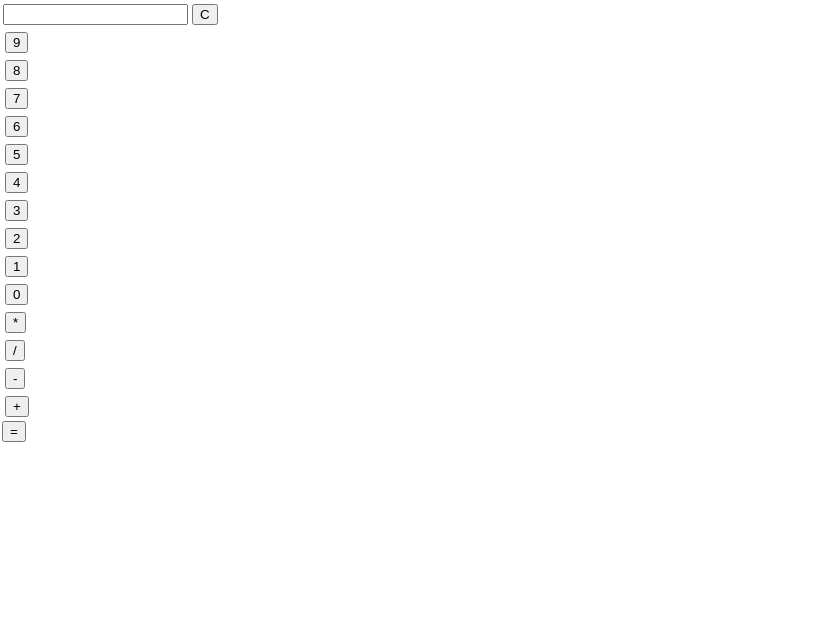
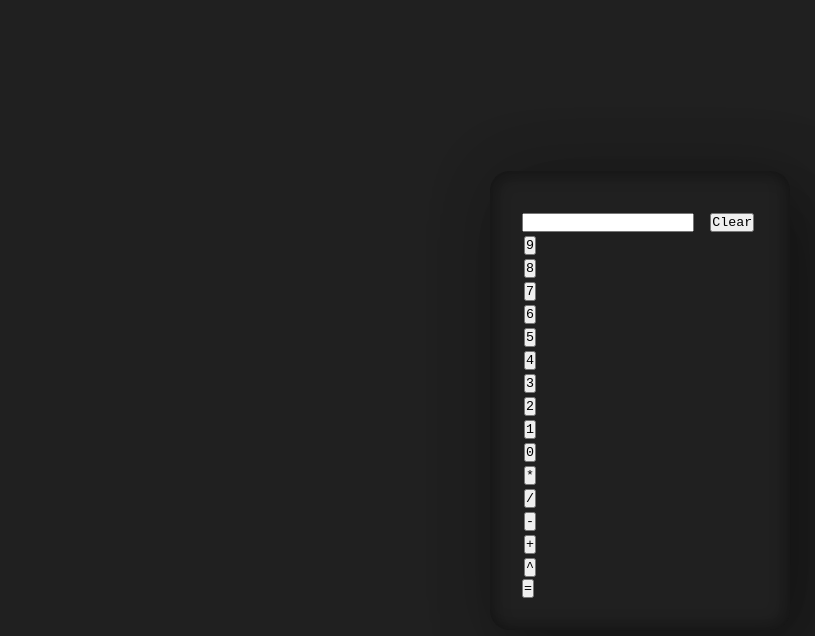
Before and after one commit to Chavozoom/CalculatorJS, a React (Create React App) app: page / in a window 1280 px wide. Shown: the top 636 px of the page, without its empty margins (0-815 px from the left). Built offline with nearby package versions, Linux system fonts and the light colour scheme; the HTML template or start-up script is replaced by a standard one.

Commit message:
updating clear function

```diff
--- a/public/index.html
+++ b/public/index.html
@@ -2,21 +2,16 @@
 <html lang="en">
   <head>
     <meta charset="utf-8" />
-    <link rel="icon" href="%PUBLIC_URL%/favicon.ico" />
     <meta name="viewport" content="width=device-width, initial-scale=1" />
     <meta name="theme-color" content="#000000" />
     <meta
       name="description"
       content="Web site created using create-react-app"
     />
-    <link rel="apple-touch-icon" href="%PUBLIC_URL%/logo192.png" />
-    <!--
-      manifest.json provides metadata used when your web app is installed on a
-      user's mobile device or desktop. See https://developers.google.com/web/fundamentals/web-app-manifest/
-    -->
     <link rel="manifest" href="%PUBLIC_URL%/manifest.json" />
+    <link rel="stylesheet" href="style.css">
 
-    <title>React App</title>
+    <title>Calculator</title>
   </head>
   <body>
     <noscript>You need to enable JavaScript to run this app.</noscript>
--- /dev/null
+++ b/public/style.css
@@ -0,0 +1,23 @@
+* {
+    margin: 0;
+    padding: 0;
+    box-sizing: border-box;
+    font-family: "Courier New", Courier, monospace;
+  }
+  body {
+    display: flex;
+    height: 100vh;
+    align-items: center;
+    justify-content: center;
+    background-color: #202020;
+  }
+  .container {
+    position: relative;
+    min-width: 300px;
+    min-height: 400px;
+    padding: 40px 30px 30px;
+    border-radius: 20px;
+    box-shadow: 25px 25px 75px rgba(0, 0, 0, 0.25),
+      10px 10px 70px rgba(0, 0, 0, 0.25), inset -5px -5px 15px rgba(0, 0, 0, 0.25),
+      inset 5px 5px 15px rgba(0, 0, 0, 0.25);
+  }
--- a/src/components/App.jsx
+++ b/src/components/App.jsx
@@ -2,10 +2,8 @@ import React from 'react';
 import Calculator from './Calculator';
 
 const App = () => {
-
   return (
         <Calculator />
   );
 }
-
 export default App;
--- a/src/components/Calculator.jsx
+++ b/src/components/Calculator.jsx
@@ -3,7 +3,7 @@ import Number from "./Numbers";
 import Operator from "./Operators"
 
 var numbers = (''+Array(10)).split(',').map(function(){return this[0]++;}, [0]).reverse();
-const operators = ["*", "/", "-", "+"];
+const operators = ["*", "/", "-", "+", "^"];
 
 const Calculator = () => {
     const [formula, setFormula] = useState([]);
@@ -23,20 +23,29 @@ const Calculator = () => {
       setFormula([]);
     }
 
+    const clear = () =>{
+      setShowResult(false);
+      setFormula([]);
+    }
+
   return (
-  <table>
+  <table className='container'>
     <tr>
             <td colspan="3"><input type="text" value={showResult ? result : formula.join("")}/></td>
-            <td><input type="button" value="C" onclick="clr()" /> </td>
+            <button className='clear' type="button" value="C" onClick={() => clear()} >Clear</button>
     </tr>
-        {numbers.map((number) =>
+    <div className='numbers'>
+        {numbers.map((number, i) =>
         <Number
+        key = {i}
         number =  {number}
         addNumber = {addNumber}
         />
         )}
-        {operators.map((operator) =>
+      </div>
+        {operators.map((operator, i) =>
         <Operator
+        key = {i}
         addNumber = {addNumber}
        operator = {operator}
        formula = {formula}
--- a/src/components/Numbers.jsx
+++ b/src/components/Numbers.jsx
@@ -4,7 +4,7 @@ const Button = (props) => {
 
   return (
     <div >
-         <td><input type="button" value={props.number}  onClick={() => {props.addNumber(props.number)}} ></input></td>
+         <td><input className='num' type="button" value={props.number}  onClick={() => {props.addNumber(props.number)}} ></input></td>
     </div>
   );
 }
--- a/src/components/Operators.jsx
+++ b/src/components/Operators.jsx
@@ -1,19 +1,19 @@
 import React from 'react';
 
-const operators = ["*", "/", "-", "+"];
+const operators = ["*", "/", "-", "+", "^"];
 
 const Button = (props) => {
 
   const formula = props.formula;
 
   const isOperatorBefore = () =>{
-    if(!operators.includes(formula[formula.length - 1])){
+    if(!operators.includes(formula[formula.length - 1]) && formula.length !== 0){
       props.addNumber(props.operator)}
     }
 
   return (
     <div >
-         <td><input type="button" value={props.operator}  onClick={() => isOperatorBefore() } ></input></td>
+         <td><input className='button' type="button" value={props.operator}  onClick={() => isOperatorBefore() } ></input></td>
     </div>
   );
 }
```
Also changed, not shown: public/logo192.png (deleted), public/logo512.png (deleted).
